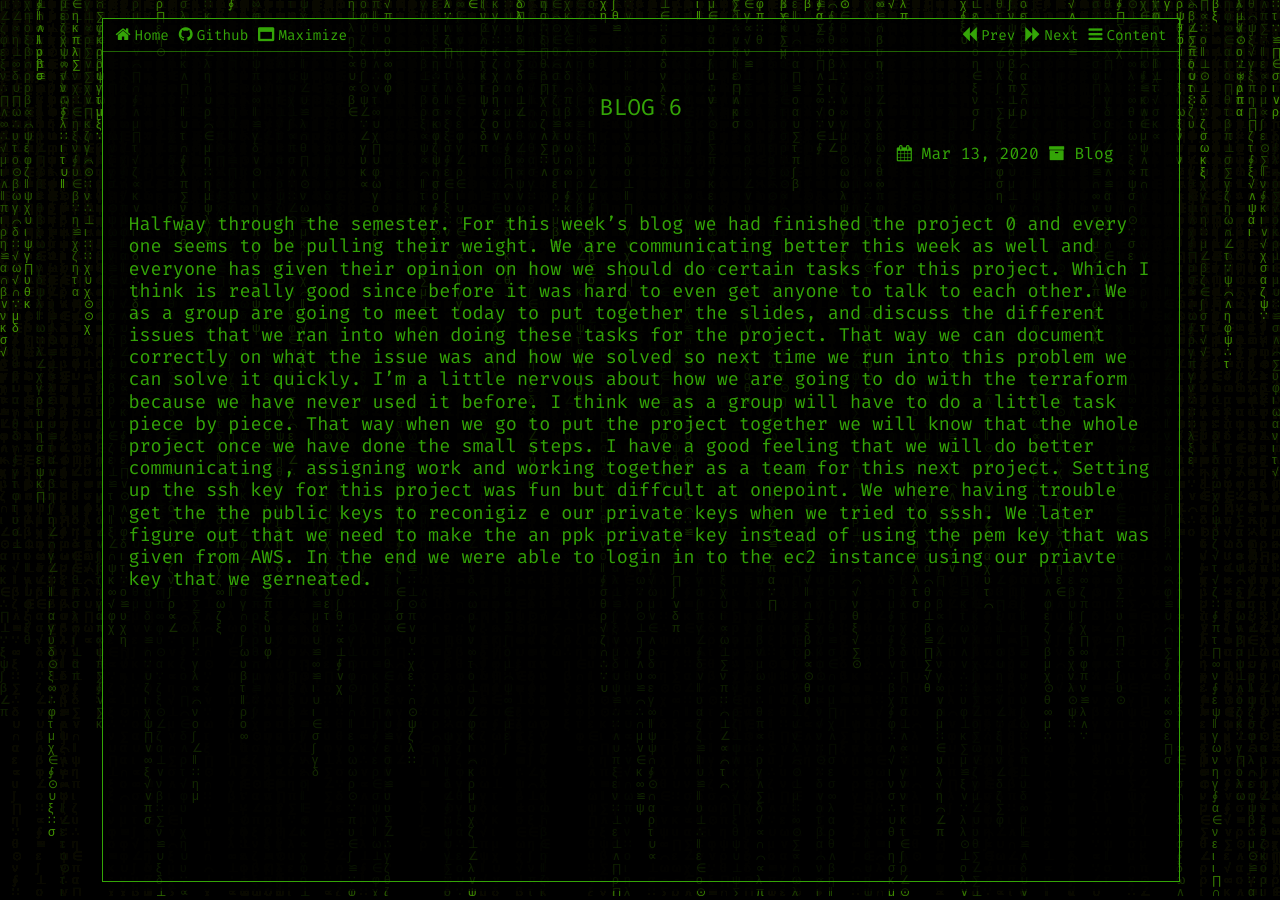
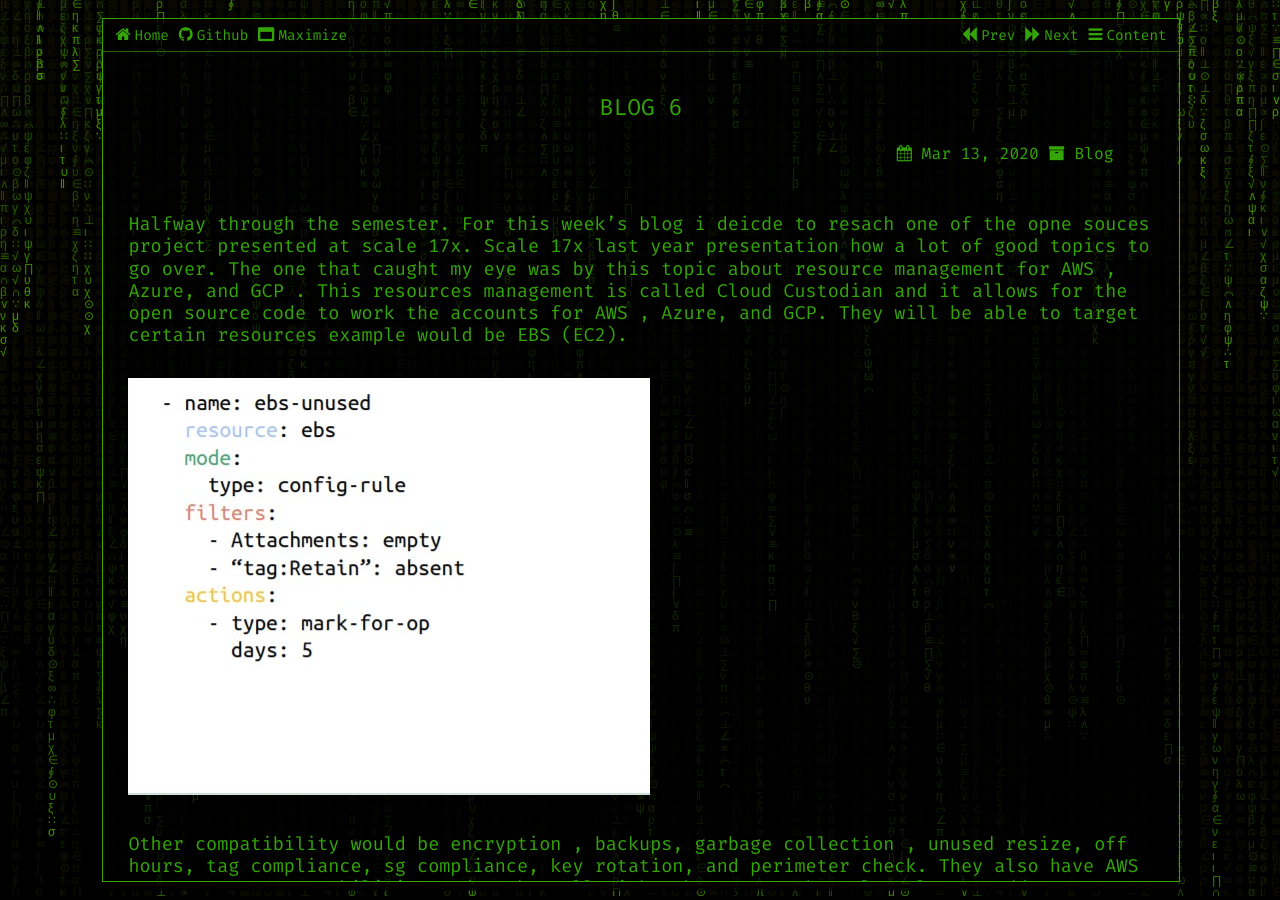
Before and after one commit to dsr88068/dsr88068.github.io, a Jekyll site: the page built from _posts/2020-3-13-Blog-6.md, in a window 1280 px wide. Built offline with Jekyll 4.4.1, drawn with Linux system fonts in a browser that asks for light colours; some of the changed text lies outside the part shown.

Commit message:
Update 2020-3-13-Blog-6.md

```diff
--- a/_posts/2020-3-13-Blog-6.md
+++ b/_posts/2020-3-13-Blog-6.md
@@ -6,4 +6,10 @@ toc_level: 1
 date: 2020-3-13
 ---
 
-Halfway through the semester. For this week's blog we had finished the project 0 and every one seems to be pulling their weight. We are communicating better this week as well and everyone  has given their opinion on how we should do certain tasks for this project. Which I think is really good since before it was hard to even get  anyone to talk to each other. We as a group are going to meet today to put together the slides, and discuss the different issues that we ran into when doing these tasks for the project. That way we can document correctly on what the issue was and how we  solved so next time we run into this problem we can solve it quickly. I'm a little nervous about how we are going to do with the terraform because we have never used it before. I think we as a group will have to do a little task piece by piece. That way when we go to put the project together we will know that the whole project once we have done the small steps. I have a good feeling that we will do better communicating , assigning work and working together as a team for this next project. Setting up the ssh key for this project was fun but diffcult at  onepoint. We where having trouble  get the the public keys to reconigiz e our private keys when we tried to sssh. We later figure out that we need to make the an ppk private key instead of using the pem key that was given from AWS. In the end we were able to login in to the ec2 instance using our priavte key that  we gerneated.
+Halfway through the semester. For this week's blog  i deicde to resach one of the opne souces project presented at scale 17x. Scale 17x last year presentation how a lot of good topics to go over. The one that caught my eye was by this topic about resource management for AWS , Azure, and GCP . This resources management is called Cloud Custodian and it allows for the open source code to work the accounts for AWS , Azure, and GCP. They will be able to target certain resources example would be EBS (EC2).
+
+<br>
+![10!](/assets/img/10.jpg)
+
+<br>
+Other  compatibility would be  encryption , backups, garbage collection , unused resize, off hours, tag compliance, sg compliance, key rotation, and perimeter check.  They also  have AWS IAM management capabilities and works well with Kubernetes. They also plan to add more features to help manage resources for AWS, Azure and GCP.
```
